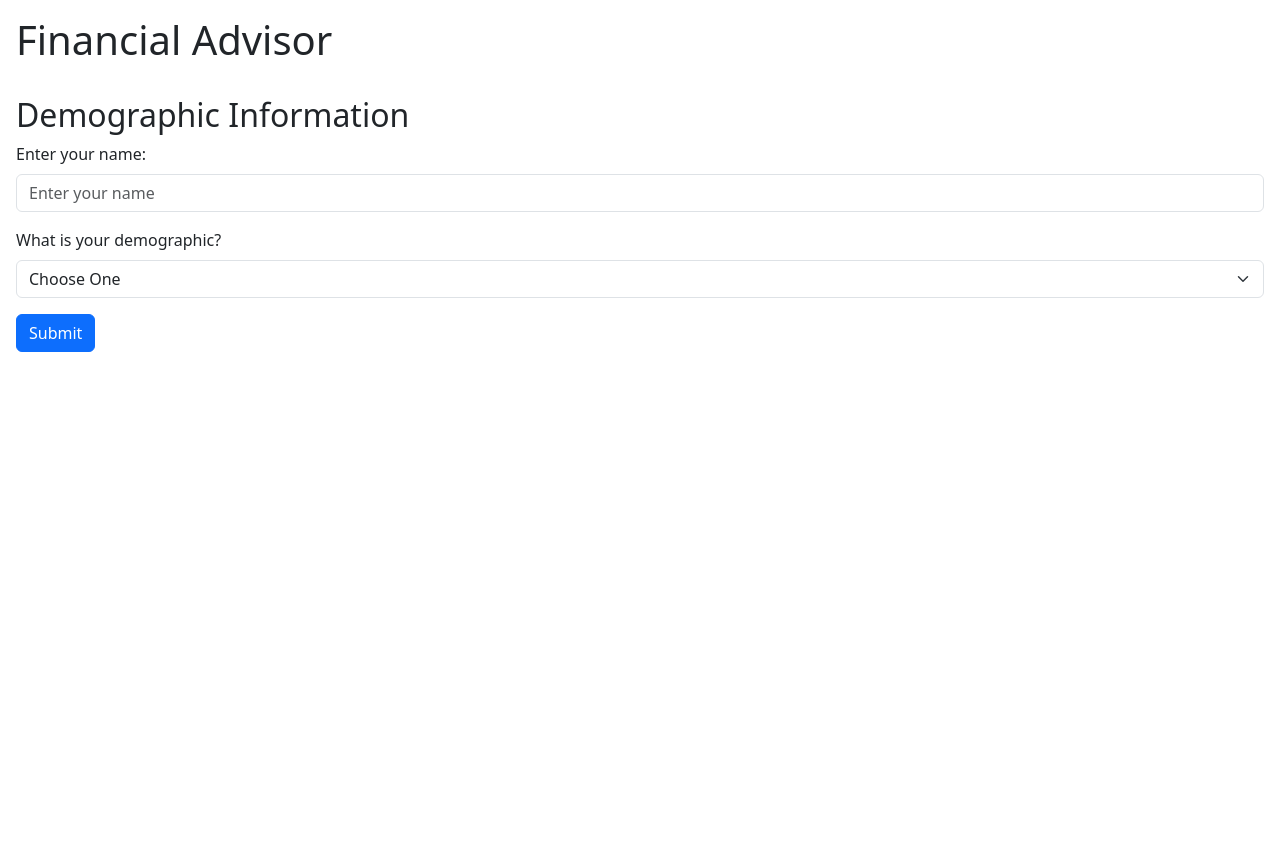
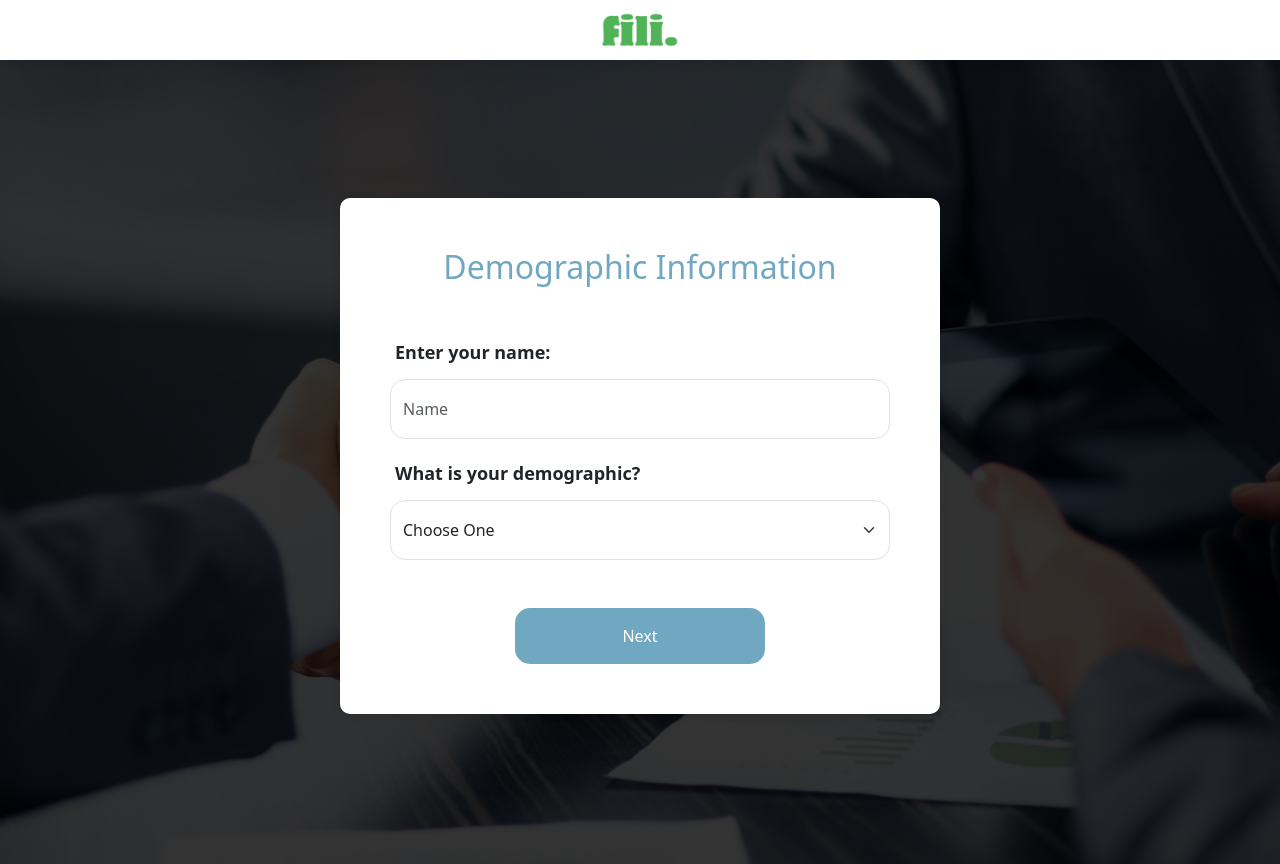
Before and after one commit to dionnieteh/hackathon, a PHP site: page /evaluate.php in a window 1280 px wide. Before the commit the page ends 352 px from the top, so only its background shows below. Run offline with PHP 8.4, Linux system fonts and the light colour scheme.

Commit message:
Debugged evaluate.php

```diff
--- a/evaluate.php
+++ b/evaluate.php
@@ -9,17 +9,22 @@
   <script src="https://cdn.jsdelivr.net/npm/@popperjs/core@2.11.8/dist/umd/popper.min.js" integrity="sha384-I7E8VVD/ismYTF4hNIPjVp/Zjvgyol6VFvRkX/vR+Vc4jQkC+hVqc2pM8ODewa9r" crossorigin="anonymous"></script>
   <script src="https://cdn.jsdelivr.net/npm/bootstrap@5.3.3/dist/js/bootstrap.min.js" integrity="sha384-0pUGZvbkm6XF6gxjEnlmuGrJXVbNuzT9qBBavbLwCsOGabYfZo0T0to5eqruptLy" crossorigin="anonymous"></script>
   <script src="https://cdn.jsdelivr.net/npm/bootstrap@5.3.3/dist/js/bootstrap.bundle.min.js" integrity="sha384-YvpcrYf0tY3lHB60NNkmXc5s9fDVZLESaAA55NDzOxhy9GkcIdslK1eN7N6jIeHz" crossorigin="anonymous"></script>
+  <link href="style.css" rel="stylesheet">
+  <script src="./scripts/collectData.js"></script>
 </head>
+<header>
+  <img src="./images/logo.png" class="header-logo" alt="App Logo">
+</header>
 
-<body class="m-3">
+<body style="background-image: linear-gradient(rgba(0, 0, 0, 0.8), rgba(0, 0, 0, 0.8)), url('./images/bg.png'); background-size: cover; background-position: center center;">
 
-  <h1>Financial Advisor</h1>
-  <br>
+  <div class="container centered-container mt-5" id="container">
+    <div class="form-container">
       <form id="demographicForm" method="POST">
-    <h2>Demographic Information</h2>
-    <div class="mb-3">
+        <h2 id="category">Demographic Information</h2>
+        <div class="mb-3 mt-5">
           <label for="name" class="form-label">Enter your name:</label>
-      <input type="text" class="form-control" id="name" placeholder="Enter your name" autocomplete="off">
+          <input type="text" class="form-control" id="name" placeholder="Name" autocomplete="off">
         </div>
         <div class="mb-3">
           <label for="demographic" class="form-label">What is your demographic?</label>
@@ -27,14 +32,18 @@
             <option selected disabled>Choose One</option>
           </select>
         </div>
-    <button type="button" class="btn btn-primary" onclick="submitDemographic()">Submit</button>
+        <button type="button" id="button" class="btn mt-5" onclick="submitDemographic()">Next</button>
       </form>
+
       <form id="financialForm" method="POST" style="display:none;">
         <h2>Financial Analysis</h2>
 
       </form>
+
       <div id="response">
 
+      </div>
+    </div>
   </div>
 </body>
 
```
Also changed, not shown: scripts/collectData.js (+11 -17 lines). Lines whose indentation alone changed are shown as unchanged.
